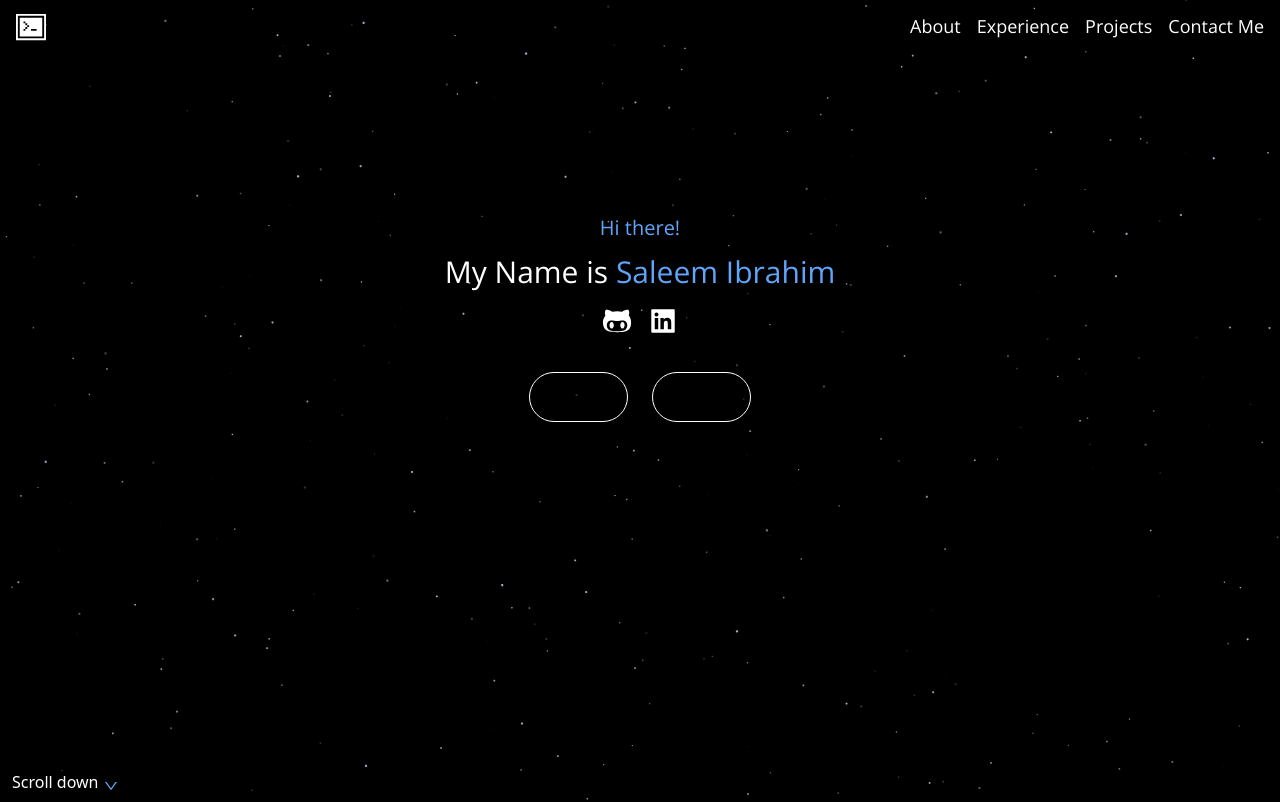
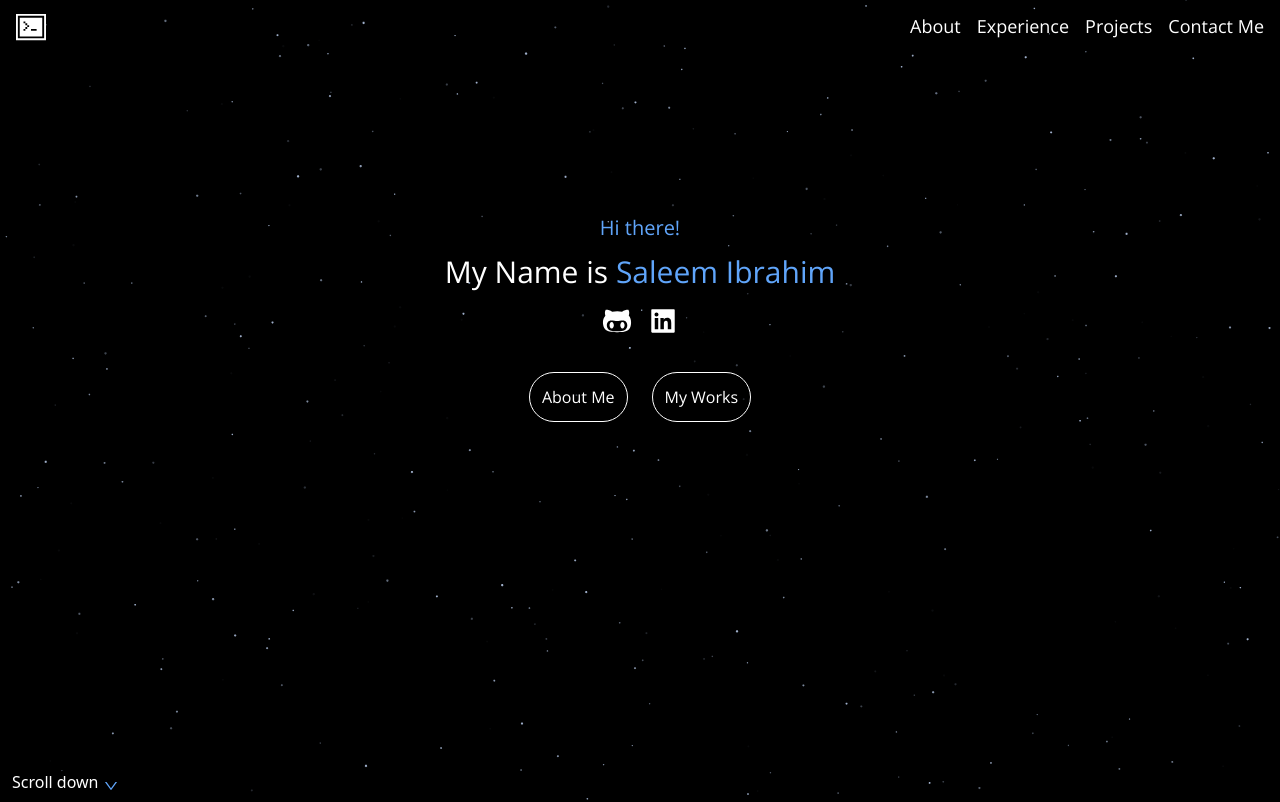
Before and after one commit to SaleemIbrahim1212/saleemportfolio, a Next.js app: page / in a window 1280 px wide. Shown: the top 802 px of the page. Built offline with nearby package versions, Linux system fonts and the light colour scheme.

Commit message:
Small update on Buttons

```diff
--- a/src/app/components/Header.jsx
+++ b/src/app/components/Header.jsx
@@ -37,8 +37,8 @@ const Header = () => {
     </ul>
     </div>
   <div className='flex p-6 rounded-b-md '>
-        <Link href='#About_Section' > <button className='border border-white m-3 p-3 rounded-full'> About Me </button></Link>
-        <Link href='#Projects_Section'><button className='border border-white m-3 p-3 rounded-full' >My Works </button>  </Link>
+        <Link href='#About_Section' > <button className='border border-white text-white m-3 p-3 rounded-full'> About Me </button></Link>
+        <Link href='#Projects_Section'><button className='border border-white text-white m-3 p-3 rounded-full' >My Works </button>  </Link>
   </div>
 </div>
 <div className='flex flex-auto mt-64'>
```
